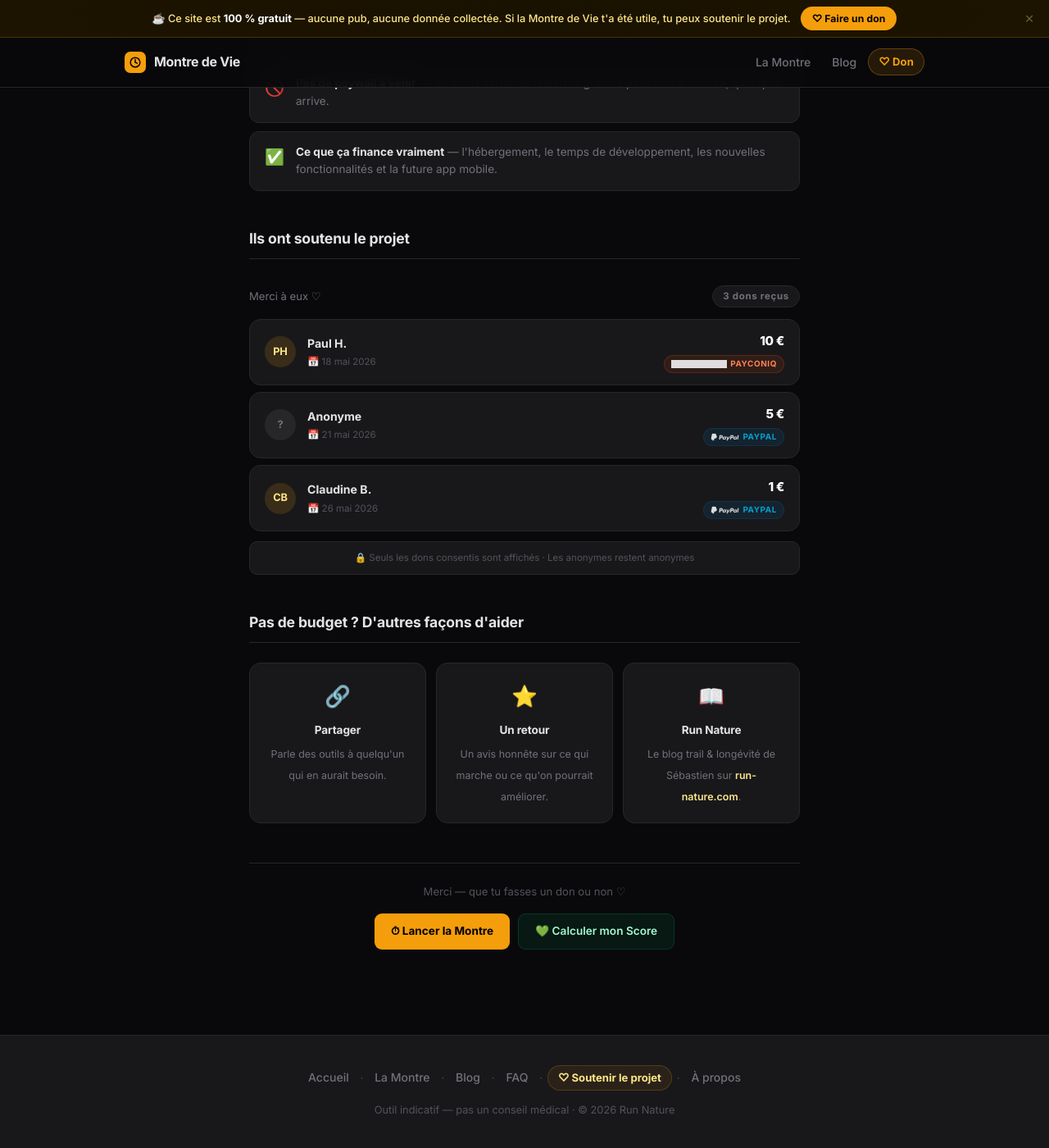
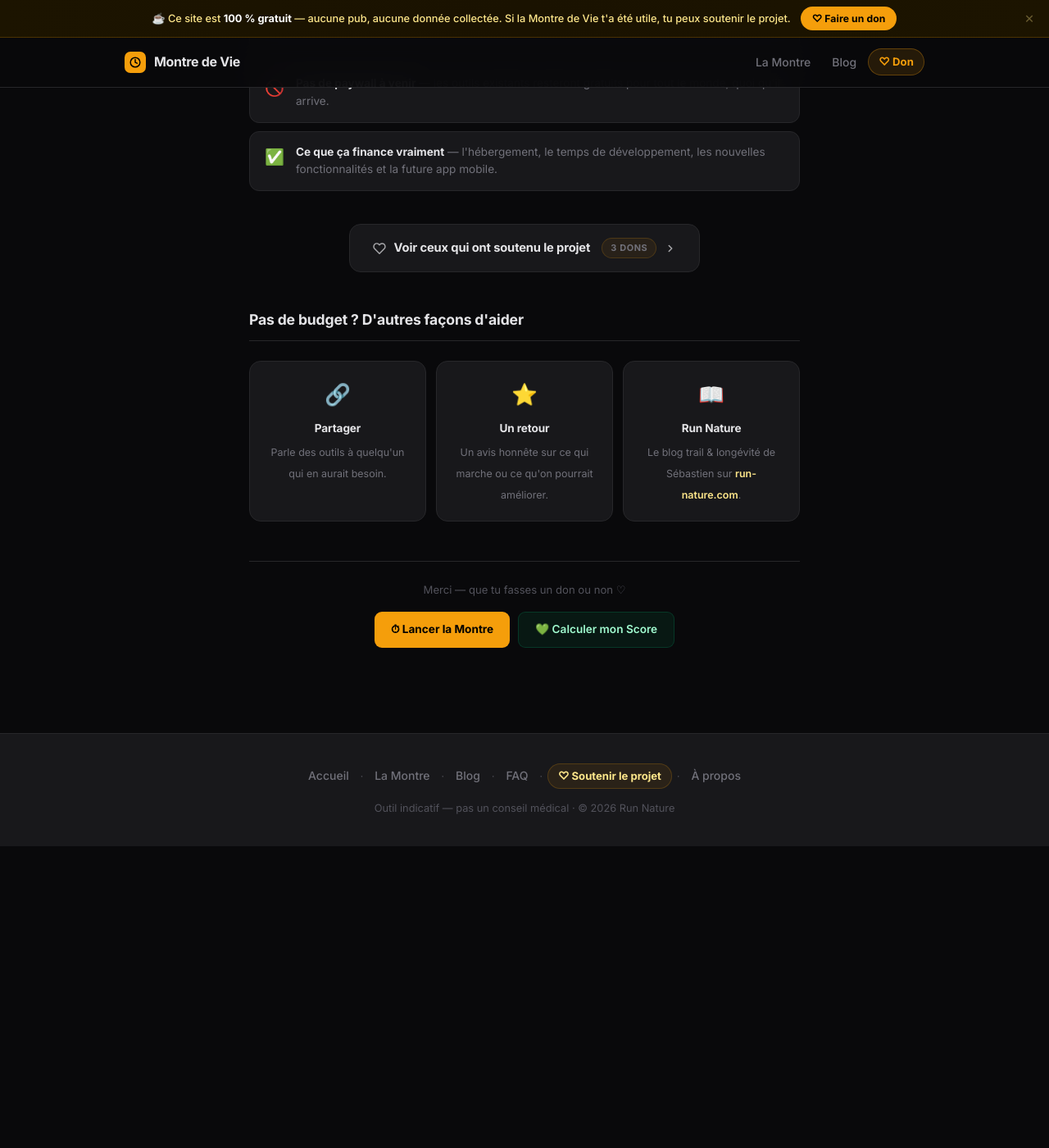
Before and after one commit to SebRunNature/memento-mori, a Jekyll site: the page built from don/index.html, in a window 1280 px wide and 1400 px high, scrolled down 1860 px. Shown: the whole window at 82% size. Built offline with Jekyll 4.4.1, drawn with Linux system fonts in a browser that asks for light colours; after the commit the page ends 2892 px from its top, so only the background shows below that.

Commit message:
Update index.html

```diff
--- a/don/index.html
+++ b/don/index.html
@@ -92,33 +92,30 @@ canonical: "https://montre-de-vie.com/don/"
 .don-eng-text { font-size:.85rem;color:var(--muted);line-height:1.6; }
 .don-eng-text strong { color:var(--text);font-weight:700; }
 
-
-/* ══ MUR DES DONATEURS ══ */
-.don-wall { margin:32px 0; }
-.don-wall-header { display:flex;align-items:center;justify-content:space-between;margin-bottom:14px; }
-.don-wall-count { font-size:.72rem;font-weight:700;letter-spacing:.06em;color:var(--muted);background:var(--surface);border:1px solid var(--border);border-radius:20px;padding:3px 12px; }
-
-.don-list { display:flex;flex-direction:column;gap:8px; }
-
-.don-row { display:flex;align-items:center;gap:14px;background:var(--surface);border:1px solid var(--border);border-radius:14px;padding:14px 18px;transition:border-color .2s; }
-.don-row:hover { border-color:var(--border2); }
-
-.don-avatar { width:38px;height:38px;border-radius:50%;display:flex;align-items:center;justify-content:center;font-size:.8rem;font-weight:700;flex-shrink:0;letter-spacing:-.01em; }
-.don-avatar.anon { background:var(--surface2);color:var(--muted); }
-.don-avatar.named { background:rgba(245,158,11,.15);color:var(--amber-lt); }
-
-.don-info { flex:1;min-width:0; }
-.don-name { font-size:.88rem;font-weight:700;color:var(--text); }
-.don-date { font-size:.72rem;color:var(--dim);margin-top:2px; }
-
-.don-right { display:flex;flex-direction:column;align-items:flex-end;gap:5px;flex-shrink:0; }
-.don-amount { font-size:.95rem;font-weight:800;color:#fff;letter-spacing:-.02em; }
-
-.don-via { display:inline-flex;align-items:center;gap:4px;font-size:.62rem;font-weight:700;letter-spacing:.06em;text-transform:uppercase;padding:2px 8px;border-radius:20px; }
-.don-via.paypal { background:rgba(0,112,186,.12);color:rgba(0,176,224,.9);border:1px solid rgba(0,112,186,.2); }
-.don-via.payconiq { background:rgba(255,79,0,.1);color:#ff8050;border:1px solid rgba(255,79,0,.2); }
-
-.don-wall-note { text-align:center;font-size:.72rem;color:var(--dim);margin-top:12px;padding:10px;background:var(--surface);border:1px solid var(--border);border-radius:10px; }
+/* ══ BOUTON DONATEURS ══ */
+.don-supporters-cta { margin:40px 0 8px;text-align:center; }
+.don-supporters-btn {
+  display:inline-flex;align-items:center;justify-content:center;gap:10px;
+  background:var(--surface);border:1px solid var(--border);
+  color:var(--text);text-decoration:none;
+  padding:16px 28px;border-radius:14px;
+  font-size:.92rem;font-weight:700;letter-spacing:-.01em;
+  transition:all .2s;
+}
+.don-supporters-btn:hover {
+  border-color:var(--amber);
+  color:var(--amber-lt);
+  background:rgba(245,158,11,.05);
+  transform:translateY(-1px);
+}
+.don-supporters-btn svg { opacity:.7; }
+.don-supporters-count {
+  display:inline-flex;align-items:center;
+  font-size:.68rem;font-weight:700;letter-spacing:.06em;text-transform:uppercase;
+  color:var(--muted);background:rgba(245,158,11,.07);
+  border:1px solid rgba(245,158,11,.18);border-radius:20px;padding:3px 10px;
+  margin-left:4px;
+}
 
 /* FOOTER DON */
 .don-footer { text-align:center;margin-top:48px;padding:24px;font-size:.82rem;color:var(--dim);border-top:1px solid var(--border); }
@@ -254,89 +251,14 @@ canonical: "https://montre-de-vie.com/don/"
   </div>
 </div>
 
-
-<!-- ══ MUR DES DONATEURS ══════════════════════════════════════════
-     Pour ajouter un donateur apres avoir reçu son don, copier-coller un bloc .don-row
-     et modifier :
-       - .don-avatar : initiales (named) ou icône (anon)
-       - .don-avatar class : "named" ou "anon"
-       - .don-name : prénom + initiale (ex: "Paul H.") ou "Anonyme"
-       - .don-date : date du don
-       - .don-amount : montant
-       - .don-via class : "paypal" ou "payconiq"
-       - .don-via texte : "PayPal" ou "Payconiq"
-     Penser à mettre à jour le compteur dans .don-wall-count
-═════════════════════════════════════════════════════════════════ -->
-
-<h2 class="don-section-title">Ils ont soutenu le projet</h2>
-
-<div class="don-wall">
-  <div class="don-wall-header">
-    <span style="font-size:.82rem;color:var(--muted)">Merci à eux ♡</span>
-    <!-- ↓ Mettre à jour ce chiffre quand on doit ajouter un donateur et que qu'il est envoyé l'argent via Payconiq ou paypal -->
-    <span class="don-wall-count">3 dons reçus</span>
-  </div>
-
-  <div class="don-list">
-
-    <!-- ══ DONATEUR 1 — Prénom + initiale + Payconiq ══ -->
-    <div class="don-row">
-      <div class="don-avatar named">PH</div>
-      <div class="don-info">
-        <div class="don-name">Paul H.</div>
-        <div class="don-date">📅 18 mai 2026</div>
-      </div>
-      <div class="don-right">
-        <span class="don-amount">10 €</span>
-        <span class="don-via payconiq"><img src="/assets/img/payconiq-logo.png" height="10" alt="" aria-hidden="true" style="vertical-align:middle;filter:brightness(0) invert(1);opacity:.85"> Payconiq</span>
-      </div>
-    </div>
-
-    <!-- ══ DONATEUR 2 — Anonyme + PayPal ══ -->
-    <div class="don-row">
-      <div class="don-avatar anon">?</div>
-      <div class="don-info">
-        <div class="don-name">Anonyme</div>
-        <div class="don-date">📅 21 mai 2026</div>
-      </div>
-      <div class="don-right">
-        <span class="don-amount">5 €</span>
-        <span class="don-via paypal"><img src="/assets/img/paypal-logo.png" height="10" alt="" aria-hidden="true" style="vertical-align:middle;filter:brightness(0) invert(1);opacity:.85"> PayPal</span>
-      </div>
-    </div>
-
-    <!-- ══ DONATEUR 3 — Prénom + initiale + Payconiq ══ -->
-    <div class="don-row">
-      <div class="don-avatar named">CB</div>
-      <div class="don-info">
-        <div class="don-name">Claudine B.</div>
-        <div class="don-date">📅 26 mai 2026</div>
-      </div>
-      <div class="don-right">
-        <span class="don-amount">1 €</span>
-        <span class="don-via paypal"><img src="/assets/img/paypal-logo.png" height="10" alt="" aria-hidden="true" style="vertical-align:middle;filter:brightness(0) invert(1);opacity:.85"> PayPal</span>
-      </div>
-    </div>
-
-    <!-- ══ TEMPLATE — copier ce bloc pour ajouter un donateur ══
-    <div class="don-row">
-      <div class="don-avatar named">XX</div>
-      <div class="don-info">
-        <div class="don-name">Prénom N.</div>
-        <div class="don-date">📅 JJ mois AAAA</div>
-      </div>
-      <div class="don-right">
-        <span class="don-amount">X €</span>
-        <span class="don-via paypal"><img src="/assets/img/paypal-logo.png" height="10" alt="" aria-hidden="true" style="vertical-align:middle;filter:brightness(0) invert(1);opacity:.85"> PayPal</span>
-      </div>
-    </div>
-    ══ FIN TEMPLATE ══════════════════════════════════════════════ -->
-
-  </div>
-
-  <div class="don-wall-note">
-    🔒 Seuls les dons consentis sont affichés · Les anonymes restent anonymes
-  </div>
+<!-- ══ BOUTON VERS LES DONATEURS ══ -->
+<div class="don-supporters-cta">
+  <a href="/don/donateurs/" class="don-supporters-btn">
+    <svg width="16" height="16" viewBox="0 0 24 24" fill="none" stroke="currentColor" stroke-width="2.2" stroke-linecap="round" stroke-linejoin="round" aria-hidden="true"><path d="M20.84 4.61a5.5 5.5 0 0 0-7.78 0L12 5.67l-1.06-1.06a5.5 5.5 0 0 0-7.78 7.78l1.06 1.06L12 21.23l7.78-7.78 1.06-1.06a5.5 5.5 0 0 0 0-7.78z"/></svg>
+    Voir ceux qui ont soutenu le projet
+    <span class="don-supporters-count">3 dons</span>
+    <svg width="14" height="14" viewBox="0 0 24 24" fill="none" stroke="currentColor" stroke-width="2.5" stroke-linecap="round" stroke-linejoin="round" aria-hidden="true"><polyline points="9 18 15 12 9 6"/></svg>
+  </a>
 </div>
 
 <!-- AUTRES FAÇONS -->
```
